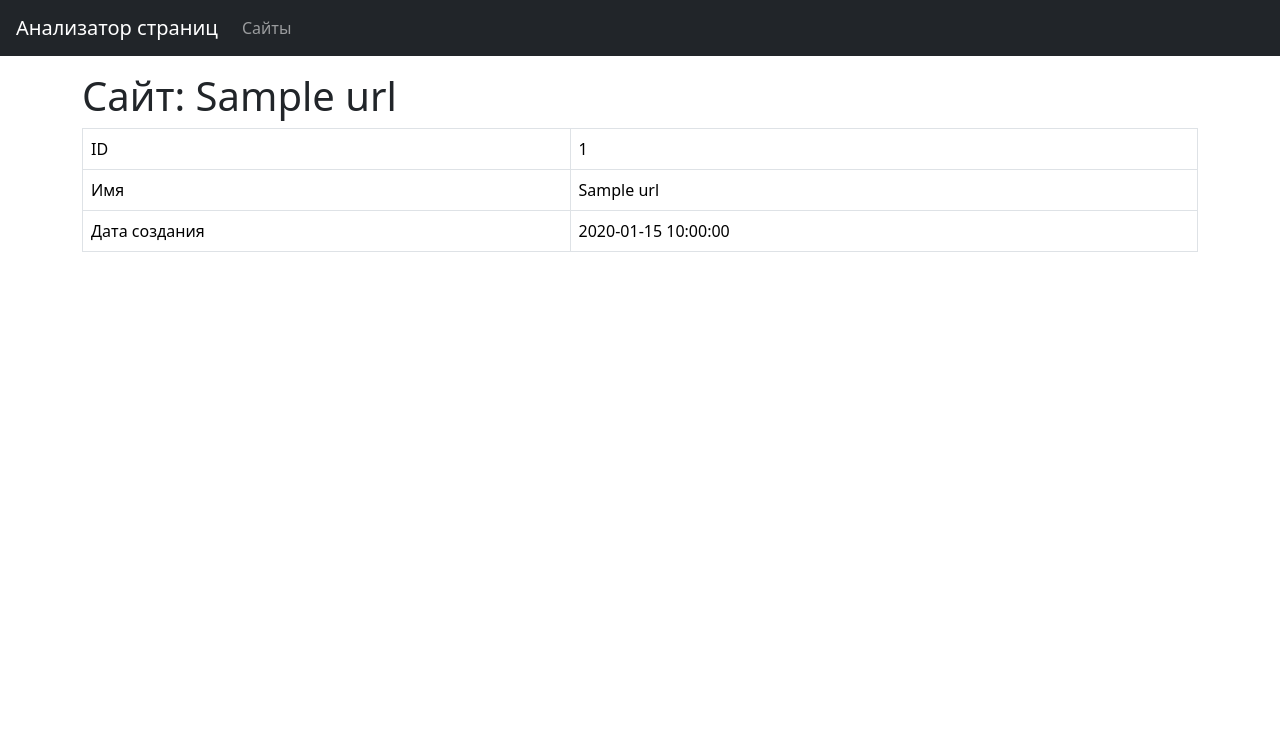
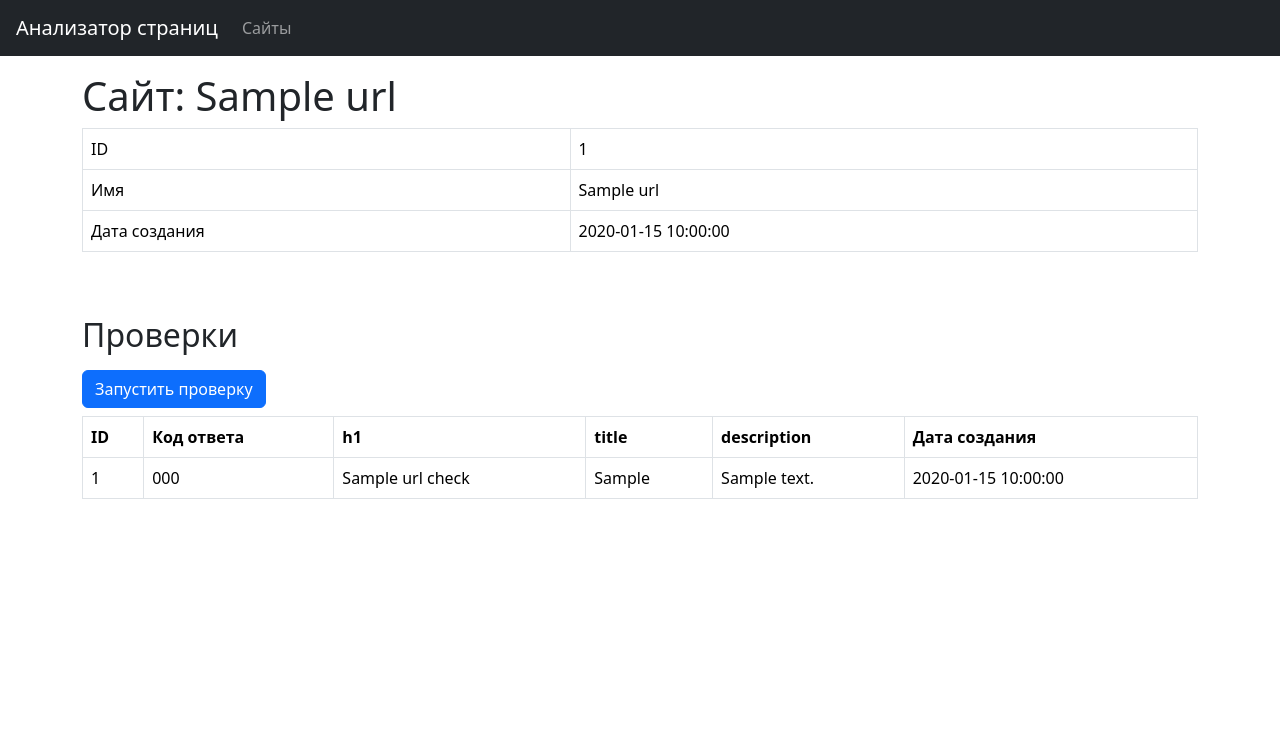
Before and after one commit to evg671ZXC/python-project-83, a Flask app: page /urls/1 in a window 1280 px wide. Shown: the top 739 px of the page. Run offline with Flask 3, Linux system fonts and the light colour scheme; a database or web service that is not in the repository returns one stand-in record (values such as "Sample title"); some libraries are stand-ins or nearby versions.

Commit message:
1/2 step 4 completed

```diff
--- a/database.sql
+++ b/database.sql
@@ -1,9 +1,21 @@
+DROP TABLE IF EXISTS url_checks CASCADE;
 DROP TABLE IF EXISTS urls CASCADE;
-
 
 CREATE TABLE urls
 (
     id bigint PRIMARY KEY GENERATED ALWAYS AS IDENTITY,
     name VARCHAR(255) UNIQUE NOT NULL,
-    created_at TIMESTAMP
+    created_at DATE
 );
+
+CREATE TABLE url_checks
+(
+    id          bigint PRIMARY KEY GENERATED ALWAYS AS IDENTITY,
+    url_id      bigint,
+    status_code integer,
+    h1          VARCHAR(255),
+    title       VARCHAR(255),
+    description VARCHAR(255),
+    created_at  DATE DEFAULT CURRENT_TIMESTAMP,
+    FOREIGN KEY (url_id) REFERENCES urls (id) ON DELETE CASCADE ON UPDATE CASCADE
+);
--- a/page_analyzer/app.py
+++ b/page_analyzer/app.py
@@ -7,12 +7,18 @@ from flask import (
     flash
 )
 from dotenv import load_dotenv
+from urllib.parse import urlparse
 from .validators_url import validate
 from .db import (
     get_url,
     get_urls,
-    add_url
+    add_url,
+    add_url_checks,
+    get_urls_checks,
+    get_url_checks_by_id
 )
+from requests import RequestException
+from .log import LOGGER
 import os
 
 
@@ -40,13 +46,16 @@ def urls():
                 flash(error, "danger")
                 return render_template("index.html"), 422
 
+        url = urlparse(search_url)
+        correct_url = f"{url.scheme}://{url.hostname}"
+
         for url in urls:
-            if search_url in url.name:
+            if correct_url in url.name:
                 id = url.id
                 flash('Страница уже существует', 'info')
                 return redirect(url_for('url_show', id=id))
 
-        id = add_url(search_url)
+        id = add_url(correct_url)
         flash("Страница успешно добавлена", "success")
         return redirect(url_for("url_show", id=id))
 
@@ -57,13 +66,28 @@ def urls():
     )
 
 
-@app.route("/urls/<int:id>")
+@app.route('/urls/<int:id>')
 def url_show(id):
     url = get_url(id)
-
+    urls_checks = get_urls_checks()
     return render_template(
         "url.html",
         id=url.id,
         name=url.name,
-        date=url.created_at
+        date=url.created_at,
+        checks=urls_checks
     )
+
+
+@app.post('/urls/<id>/checks')
+def url_check(id):
+    try:
+        result_check = {"status_code": 200, "h1": "", "title":"", "description":""}
+        add_url_checks(id, result_check)
+        flash('Страница успешно проверена', 'success')
+        return redirect(url_for('url_show', id=id))
+
+    except RequestException as e:
+        flash('Произошла ошибка при проверке', 'danger')
+        LOGGER.error(e)
+        return redirect(url_for('url_show', id=id))
--- a/page_analyzer/db.py
+++ b/page_analyzer/db.py
@@ -45,14 +45,52 @@ def get_url(id):
         return url_data
 
 
+def get_urls_checks():
+    with connectionDB() as conn, \
+         conn.cursor(cursor_factory=NamedTupleCursor) as cur:
+        cur.execute(
+            '''SELECT DISTINCT ON (url_id) * FROM url_checks ORDER BY url_id DESC, id ASC;'''
+            )
+        urls_checks = cur.fetchall()
+        return urls_checks
+
+
+def get_url_checks_by_id(url_id):
+    with connectionDB() as conn, \
+         conn.cursor(cursor_factory=NamedTupleCursor) as cur:
+        cur.execute(
+            '''SELECT * FROM url_checks WHERE url_id = %s''', (url_id,),
+        )
+        url_checks_data = cur.fetchone()
+        return url_checks_data
+
+
 def add_url(url):
     with connectionDB() as conn, \
          conn.cursor(cursor_factory=NamedTupleCursor) as cur:
         cur.execute(
             '''INSERT INTO urls (name, created_at) \
             VALUES (%s, %s) RETURNING id;''',
-            (url, datetime.now().strftime("%d.%m.%Y %X")),
+            (url, datetime.today()),
         )
         id = cur.fetchone().id
         conn.commit()
         return id
+
+
+def add_url_checks(url_id, result_check):
+    with connectionDB() as conn, \
+         conn.cursor() as cur:
+        cur.execute(
+            '''INSERT INTO url_checks (url_id, status_code, h1, title, description, created_at)\
+            VALUES (%s, %s, %s, %s, %s, %s);''',
+            (
+                url_id,
+                result_check["status_code"],
+                result_check["h1"],
+                result_check["title"],
+                result_check["description"],
+                datetime.today()
+                )
+        )
+        conn.commit()
--- a/page_analyzer/templates/index.html
+++ b/page_analyzer/templates/index.html
@@ -5,8 +5,8 @@
     <div class="col-12 col-md-10 col-lg-8 mx-auto border rounded-3 bg-light p-5">
             <h1 class="display-3">Анализатор страниц</h1>
             <p class="lead">Бесплатно проверяйте сайты на SEO пригодность</p>
-            <form action="/urls" method="post" class="d-flex justify-content-center" required>
-            <input type="text" name="url" placeholder="https://www.example.com" value="" class="form-control form-control-lg" />
+            <form action="/urls" method="post" class="d-flex justify-content-center">
+            <input type="text" name="url" placeholder="https://www.example.com" value="" class="form-control form-control-lg" required/>
             <input type="submit" class="btn btn-primary btn-lg ms-3 px-5 text-uppercase mx-3" value="Проверить" />
         </form>
     </div>
--- a/page_analyzer/templates/url.html
+++ b/page_analyzer/templates/url.html
@@ -22,4 +22,33 @@
     </table>
   </div>
 
+  <h2 class="mt-5 mb-3">Проверки</h2>
+  <form method="post" action="/urls/{{ id }}/checks">
+    <input type="submit" class="btn btn-primary" value="Запустить проверку">
+  </form>
+
+  <div>
+    <table class="table table-bordered table-hover mt-2" data-test="checks">
+        <tbody>
+        <tr>
+            <th>ID</th>
+            <th>Код ответа</th>
+            <th>h1</th>
+            <th>title</th>
+            <th>description</th>
+            <th>Дата создания</th>
+        </tr>
+        {% for check in checks %}
+            <tr>
+                <td>{{ check.id }}</td>
+                <td>{{ check.status_code }}</td>
+                <td>{{ check.title }}</td>
+                <td>{{ check.h1 }}</td>
+                <td>{{ check.description }}</td>
+                <td>{{ check.created_at }}</td>
+            </tr>
+        {% endfor %}
+        </tbody>
+    </table>
+</div>
 {% endblock %}
--- a/pyproject.toml
+++ b/pyproject.toml
@@ -15,6 +15,7 @@ python-dotenv = "^1.0.1"
 psycopg2-binary = "^2.9.9"
 validators = "^0.31.0"
 loguru = "^0.7.2"
+requests = "^2.32.3"
 
 
 [build-system]
```
Also changed, not shown: 2 other files.
